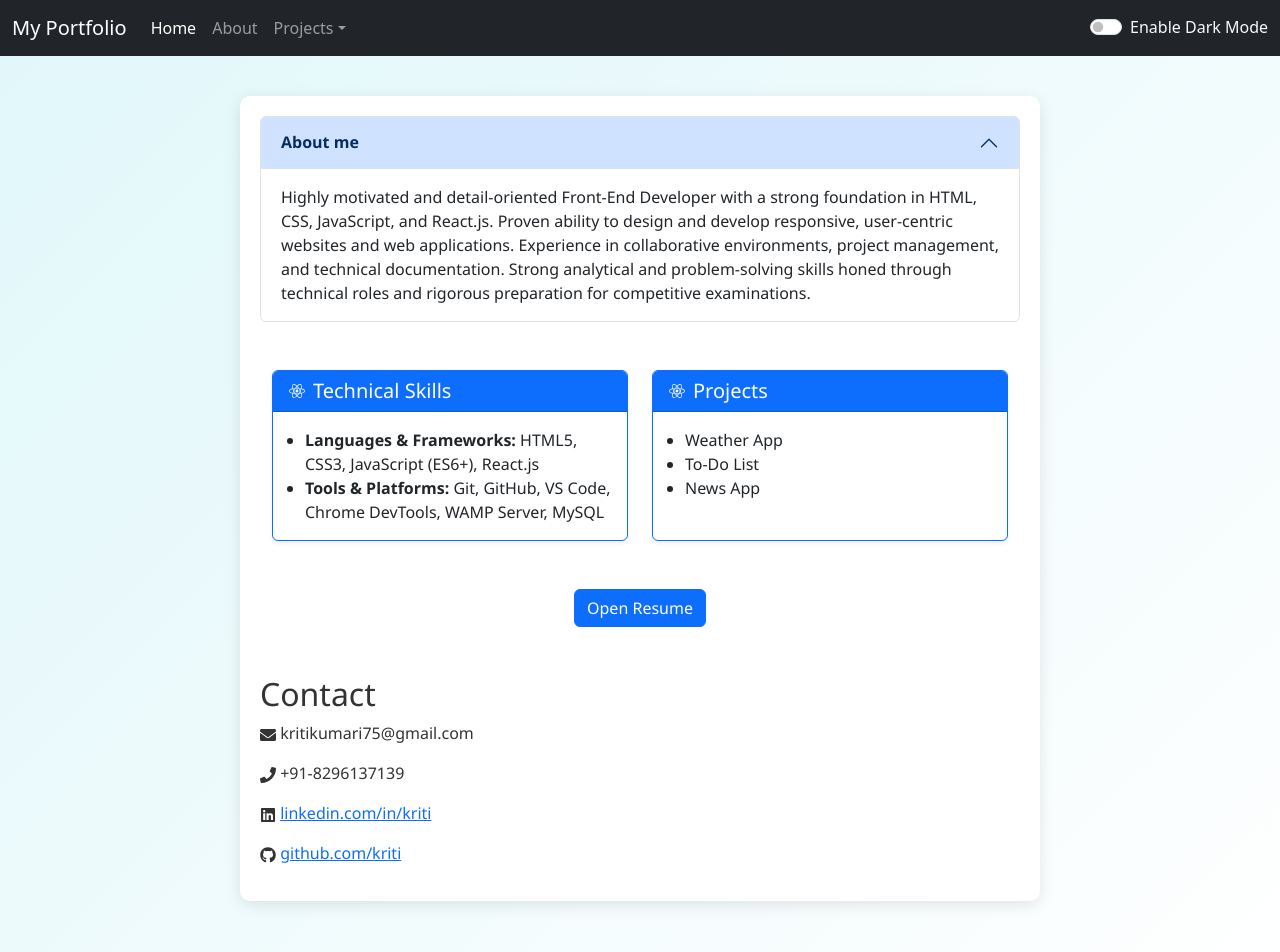
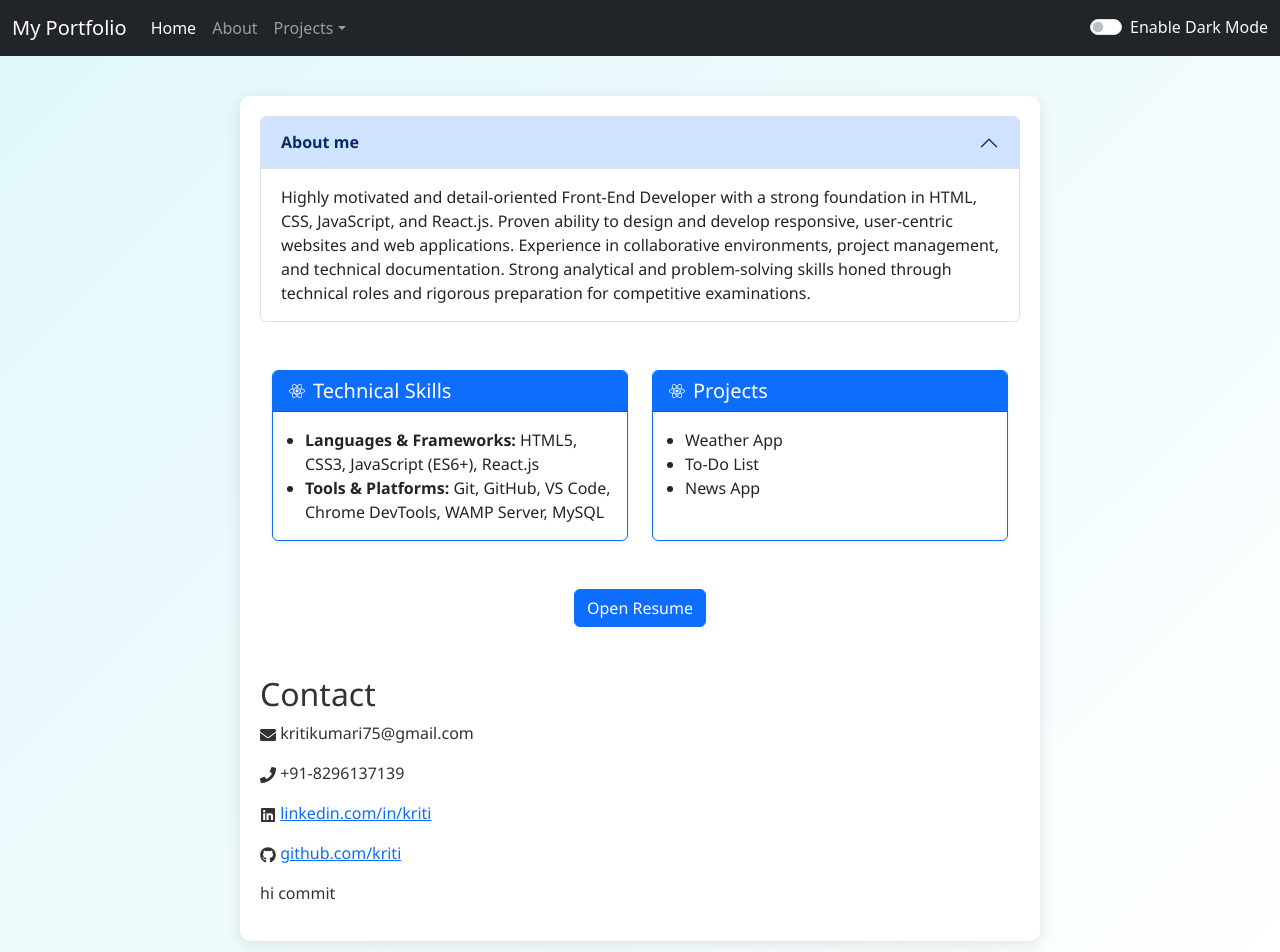
Before and after one commit to kritikumari-source/myportfolio, a React (Create React App) app: page /about in a window 1280 px wide. Shown: the top 952 px of the page. Built offline with nearby package versions, Linux system fonts and the light colour scheme.

Commit message:
added a paragraph for testing

```diff
--- a/src/components/About.js
+++ b/src/components/About.js
@@ -151,6 +151,7 @@ const Resume = () => {
         <p>
           <FaGithub /> <a href="https://github.com/kriti">github.com/kriti</a>
         </p>
+        <p>hi commit</p>
       </div>
     </div>
   );
```
